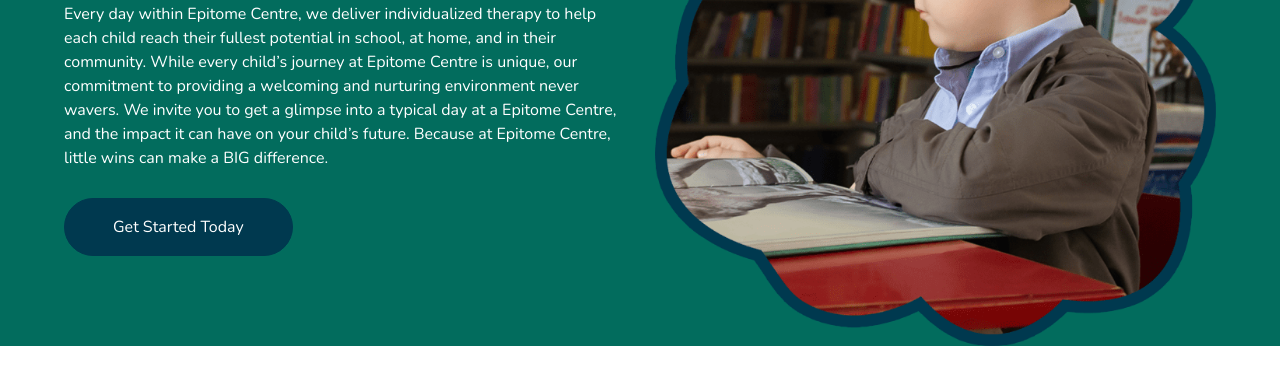
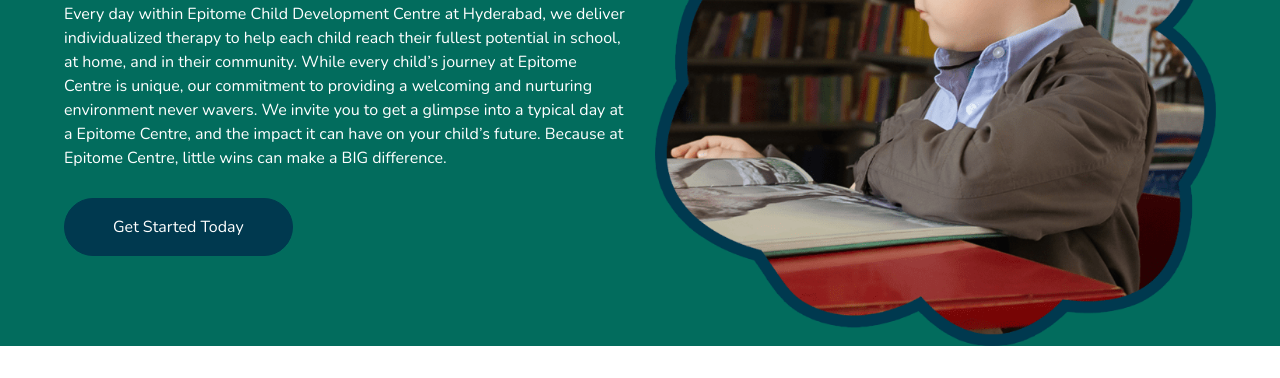
Before and after one commit to SubhashiniSundaresan/epitomecenter, a plain HTML site: page index.html in a window 1280 px wide. Shown: the part 422-800 px from the top of the page. Drawn offline with nearby package versions, Linux system fonts and the light colour scheme.

```diff
--- a/index.html
+++ b/index.html
@@ -135,7 +135,7 @@
             Healing Hearts Healing Lives
           </h1>
           <p class="text-white mb-4">
-            Every day within Epitome Centre, we deliver individualized therapy to help each child reach their fullest potential in school, at home, and in their community. While every child’s journey at Epitome Centre is unique, our commitment to providing a welcoming and nurturing environment never wavers. We invite you to get a glimpse into a typical day at a Epitome Centre, and the impact it can have on your child’s future.
+            Every day within Epitome Child Development Centre at Hyderabad, we deliver individualized therapy to help each child reach their fullest potential in school, at home, and in their community. While every child’s journey at Epitome Centre is unique, our commitment to providing a welcoming and nurturing environment never wavers. We invite you to get a glimpse into a typical day at a Epitome Centre, and the impact it can have on your child’s future.
 
             Because at Epitome Centre, little wins can make a BIG difference. </p>
           <a href="#contactus" class="btn btn-secondary mt-1 py-3 px-5">Get Started Today</a>
```
